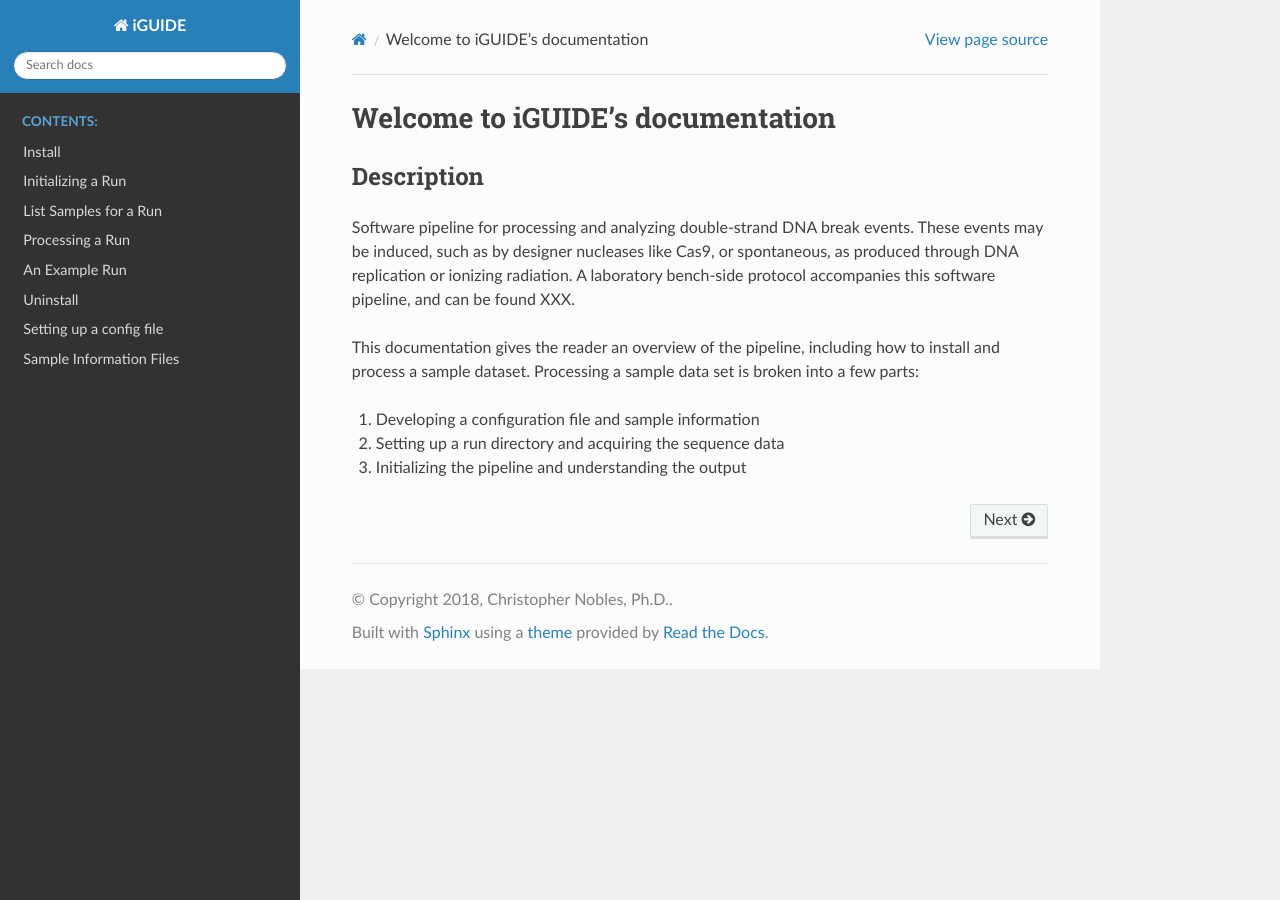
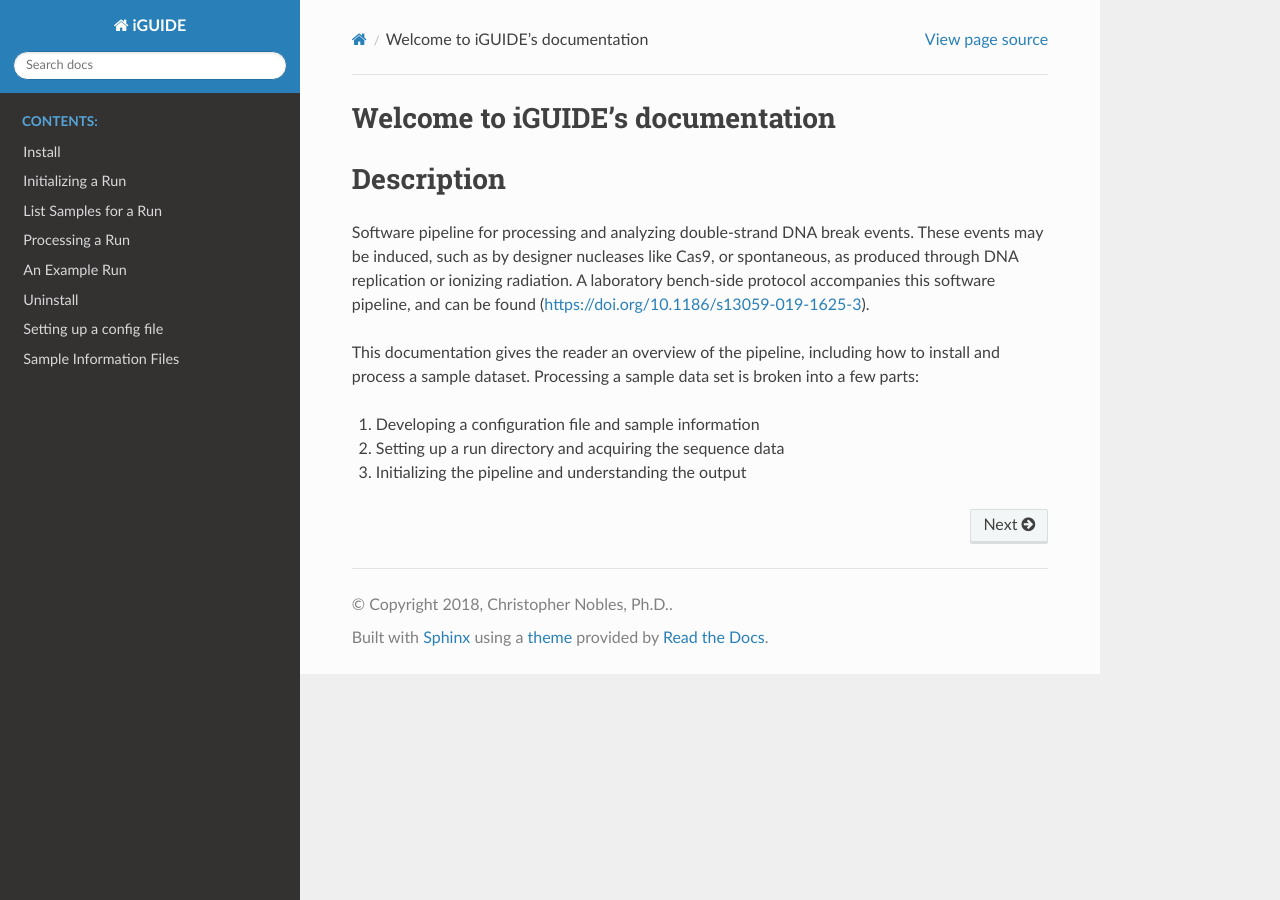
Before and after one commit to cnobles/iGUIDE, a Sphinx documentation site: the page built from docs/index.rst, in a window 1280 px wide. Built offline with Sphinx 7.4.7 and the Read the Docs theme 2.0.0, drawn with Linux system fonts in a browser that asks for light colours.

Commit message:
Updated docs.

```diff
--- a/docs/index.rst
+++ b/docs/index.rst
@@ -6,7 +6,6 @@
 Welcome to iGUIDE's documentation
 ==================================
 
-===========
 Description
 ===========
 
@@ -14,7 +13,7 @@ Software pipeline for processing and analyzing double-strand DNA break events.
 These events may be induced, such as by designer nucleases like Cas9, or
 spontaneous, as produced through DNA replication or ionizing radiation. A
 laboratory bench-side protocol accompanies this software pipeline, and can be
-found XXX.
+found (https://doi.org/10.1186/s13059-019-1625-3).
 
 This documentation gives the reader an overview of the pipeline, including
 how to install and process a sample dataset. Processing a sample data set is
```
